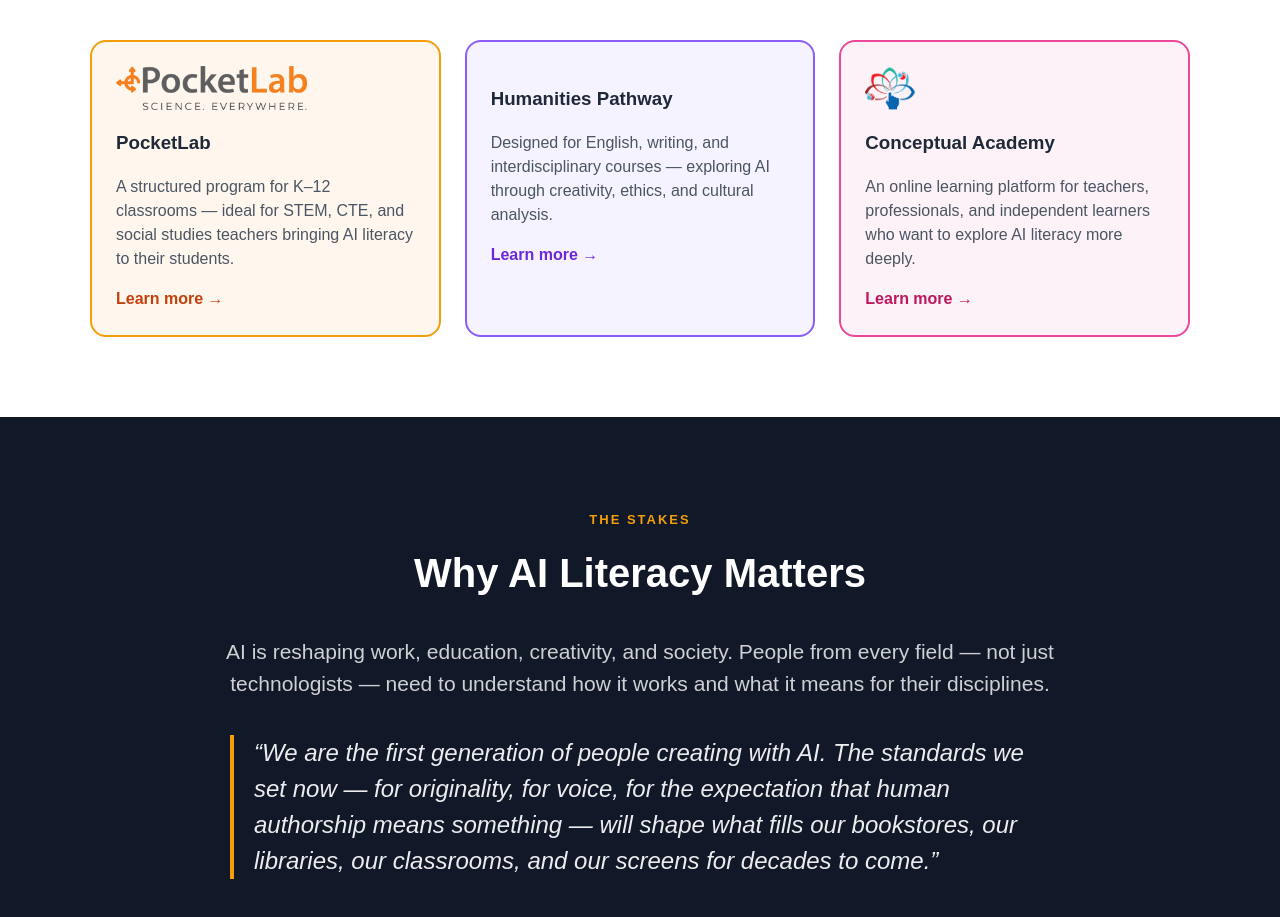
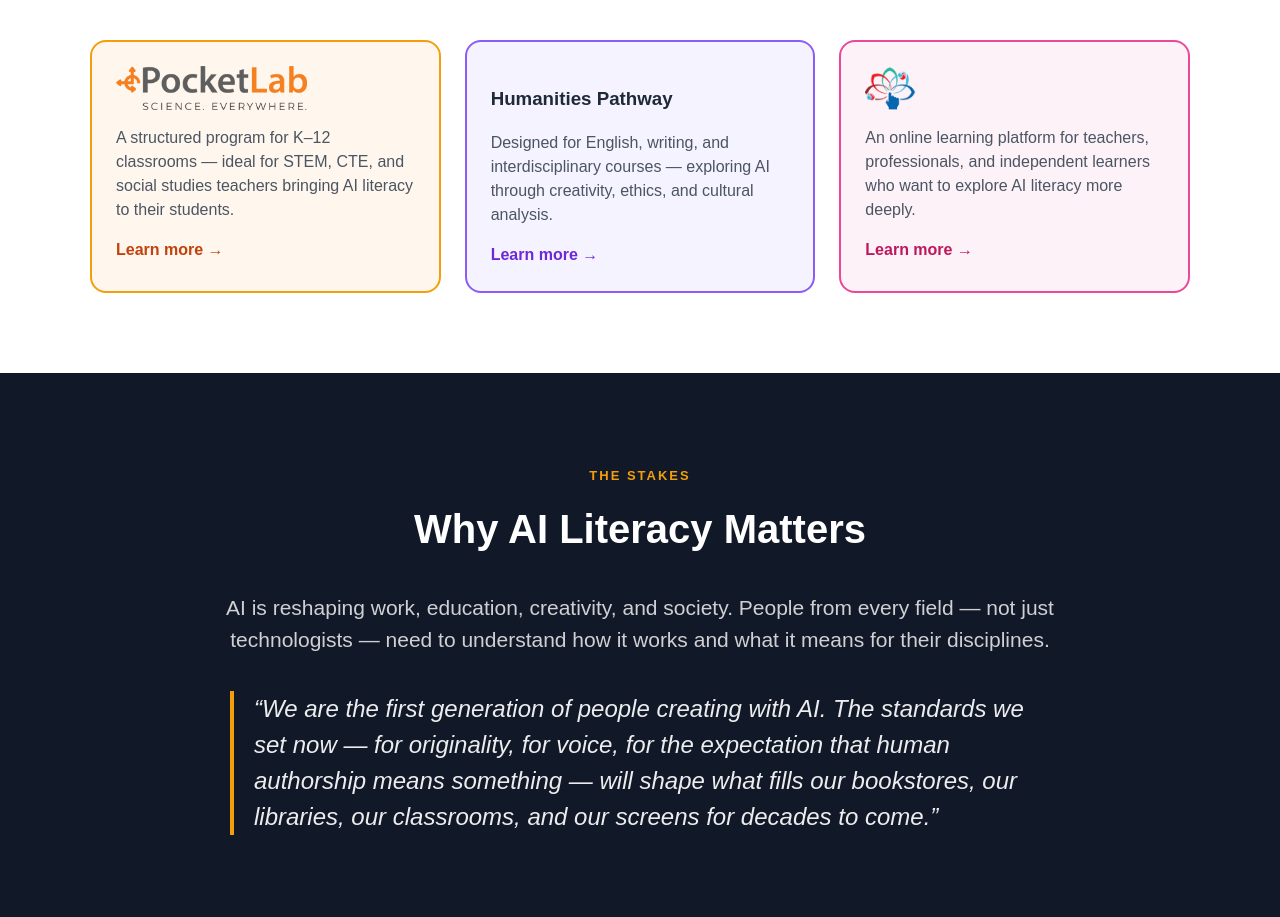
Before and after one commit to Suchocki88/UnderstandingAI.ai, a Next.js app: page / in a window 1280 px wide. Shown: the part 2180-3097 px from the top of the page. Built offline with nearby package versions, Linux system fonts and the light colour scheme.

Commit message:
Update page.tsx

```diff
--- a/app/page.tsx
+++ b/app/page.tsx
@@ -269,7 +269,6 @@ export default function Page() {
                   display: "block",
                 }}
               />
-              <h3>PocketLab</h3>
               <p style={{ color: "#4b5563" }}>
                 A structured program for K–12 classrooms — ideal for STEM, CTE, and social studies teachers bringing AI literacy to their students.
               </p>
@@ -318,7 +317,6 @@ export default function Page() {
                   display: "block",
                 }}
               />
-              <h3>Conceptual Academy</h3>
               <p style={{ color: "#4b5563" }}>
                 An online learning platform for teachers, professionals, and independent learners who want to explore AI literacy more deeply.
               </p>
```
